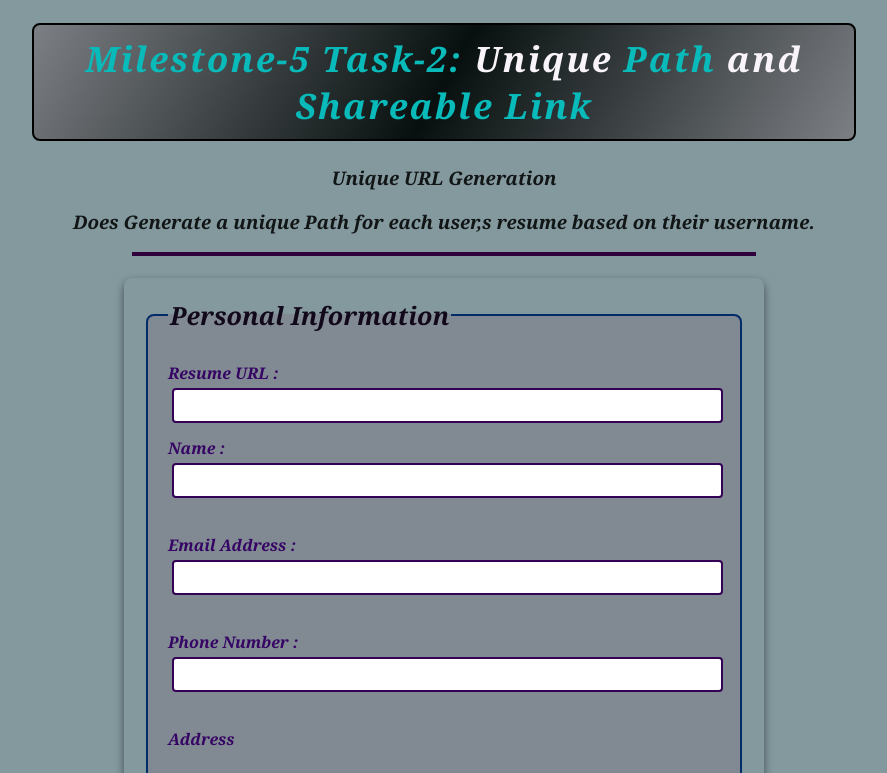
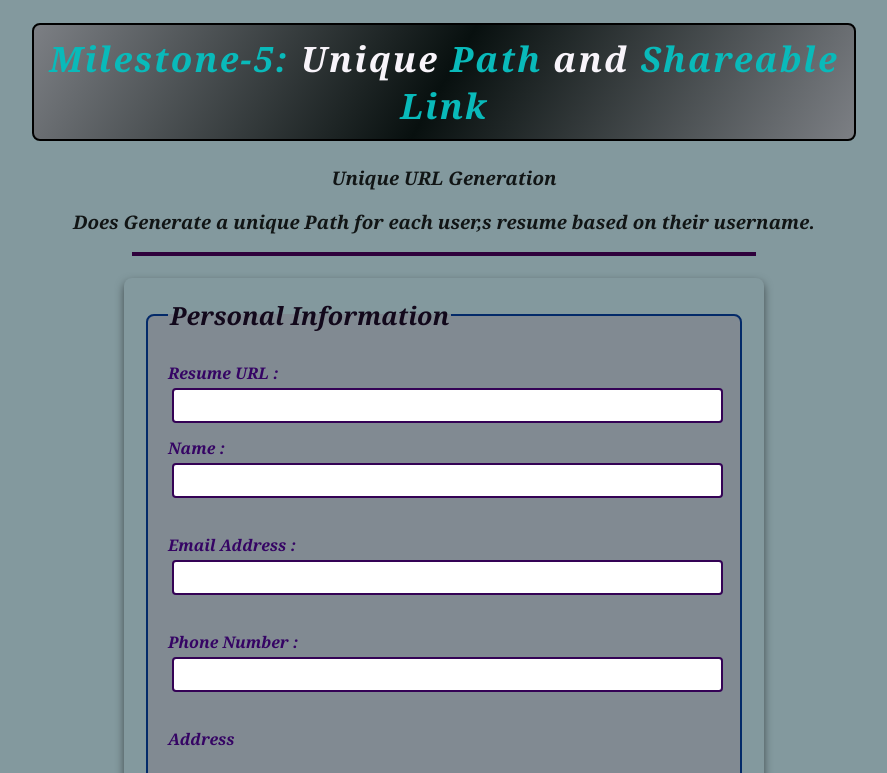
Before and after one commit to Sana86-f83/Milestone-5-Task-2, a website: page index.html in a window 1280 px wide. Shown: the top 773 px of the page, without its empty margins (196-1083 px from the left). Drawn offline with Linux system fonts and the light colour scheme.

Commit message:
Update index.html

```diff
--- a/index.html
+++ b/index.html
@@ -16,7 +16,7 @@
   </head>
   <body>
     <center>
-      <h1><span>Milestone-5 Task-2:</span> Unique <span> Path </span> and <span> Shareable Link</span></h1>
+      <h1><span>Milestone-5:</span> Unique <span> Path </span> and <span> Shareable Link</span></h1>
       <h3 class="unique"> Unique URL Generation</h3>
       <h3> Does Generate a unique Path for each user,s resume based on their username.
 
```
